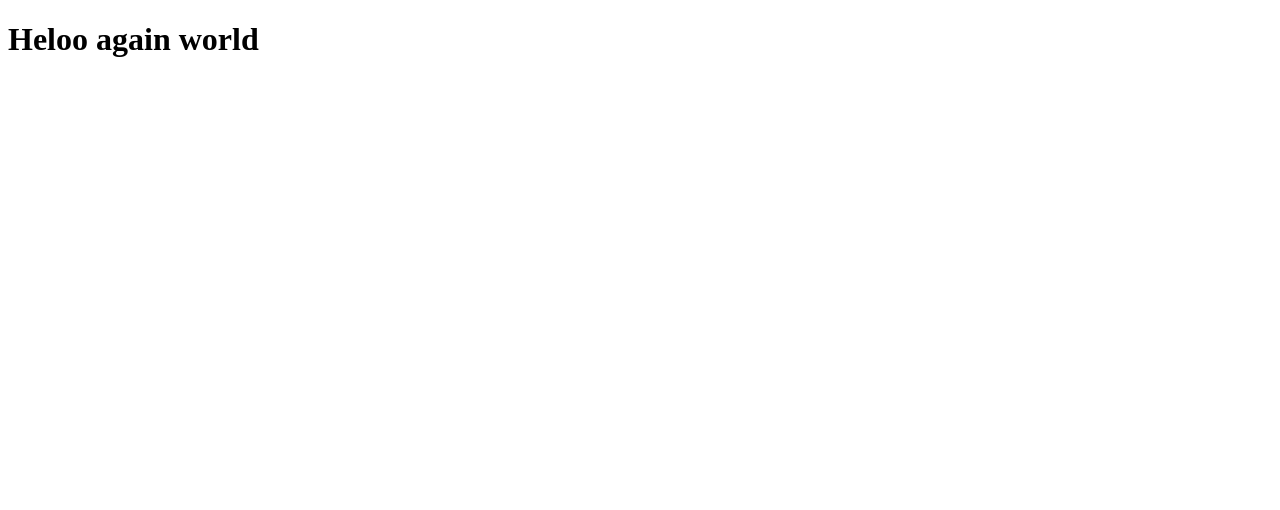
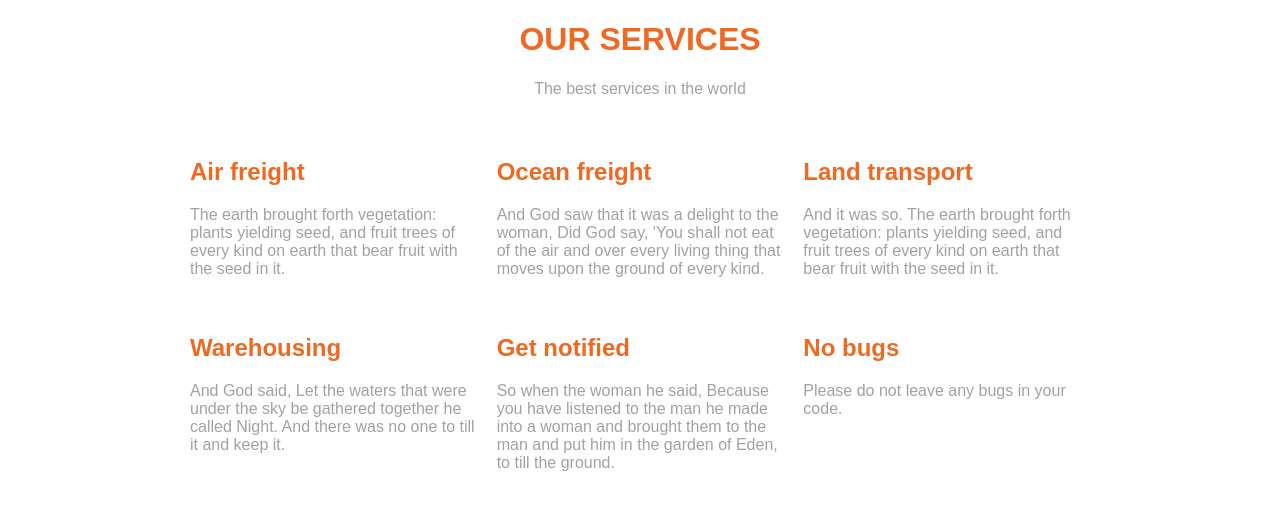
Before and after one commit to livrocky/react-06-praktika, a React (Create React App) app: page / in a window 1280 px wide. Shown: the top 510 px of the page. Built offline with nearby package versions, Linux system fonts and the light colour scheme.

Commit message:
serviceCard component

```diff
--- a/public/index.html
+++ b/public/index.html
@@ -1,5 +1,6 @@
 <!DOCTYPE html>
 <html lang="en">
+
 <head>
   <meta charset="utf-8" />
   <link rel="icon" href="%PUBLIC_URL%/favicon.ico" />
@@ -22,7 +23,11 @@
       Learn how to configure a non-root public URL by running `npm run build`.
     -->
   <title>React 02 Components</title>
+  <link rel="stylesheet" href="https://cdnjs.cloudflare.com/ajax/libs/font-awesome/4.7.0/css/font-awesome.css"
+    integrity="sha512-5A8nwdMOWrSz20fDsjczgUidUBR8liPYU+WymTZP1lmY9G6Oc7HlZv156XqnsgNUzTyMefFTcsFH/tnJE/+xBg=="
+    crossorigin="anonymous" referrerpolicy="no-referrer" />
 </head>
+
 <body>
   <noscript>You need to enable JavaScript to run this app.</noscript>
   <div id="root"></div>
@@ -37,4 +42,5 @@
       To create a production bundle, use `npm run build` or `yarn build`.
     -->
 </body>
+
 </html>
--- a/src/App.css
+++ b/src/App.css
@@ -0,0 +1,25 @@
+.CardDisplay{
+    display: grid;
+    grid-template-columns: 1fr 1fr 1fr;
+    gap: 20px;
+}
+
+main{
+    max-width: 900px;
+    margin: 0 auto;
+    padding: 0 5%;
+    font-family: Arial, Helvetica, sans-serif;
+  }
+
+ .Services{
+     text-align: center;
+     margin-bottom: 40px;
+ }
+
+  p{
+      color: rgb(161,162,162);
+  }
+
+  h2, h1{
+    color: rgb(241,104,34);
+  }
--- a/src/App.js
+++ b/src/App.js
@@ -1,9 +1,16 @@
 import './App.css';
+import ServiceCard from './components/Card/ServiceCard';
+import SectionTitle from './components/ServiceSection/SectionTitle';
+// import Icon from './components/Card/Icon';
 
 function App() {
   return (
     <div className='App'>
-      <h1>Heloo again world</h1>
+      <main>
+        <SectionTitle title='OUR SERVICES' subtitle='The best services in the world' />
+        {/* <Icon icon='fa-plane' /> */}
+        <ServiceCard />
+      </main>
     </div>
   );
 }
--- /dev/null
+++ b/src/components/Card/Icon.jsx
@@ -0,0 +1,5 @@
+function Icon({ icon }) {
+  return <i className={`fa ${icon}`} aria-hidden='true'></i>;
+}
+
+export default Icon;
--- /dev/null
+++ b/src/components/Card/ServiceCard.jsx
@@ -0,0 +1,22 @@
+// import { useEffect, useState } from 'react';
+import CardsData from '../../../src/data/services1.json';
+// import Icon from './components/Card/Icon';
+
+function ServiceCard() {
+  return (
+    <div className='CardDisplay'>
+      {CardsData.length === 0 && <h2>Loading services ...</h2>}
+      {CardsData.map((sObj) => (
+        <div key={sObj.id} className='card'>
+          <div className='card-info'>
+            {/* <Icon icon='fa-plane' /> */}
+            <h2 className='desc'>{sObj.title}</h2>
+            <p className='price'>{sObj.summary}</p>
+          </div>
+        </div>
+      ))}
+    </div>
+  );
+}
+
+export default ServiceCard;
--- a/src/components/ServiceSection/SectionTitle.jsx
+++ b/src/components/ServiceSection/SectionTitle.jsx
@@ -0,0 +1,11 @@
+function SectionTitle(props) {
+  const { title, subtitle } = props;
+  return (
+    <div className='Services'>
+      <h1 className='main-title'>{title}</h1>
+      <p className='main-subtitle'>{subtitle}</p>
+    </div>
+  );
+}
+
+export default SectionTitle;
--- /dev/null
+++ b/src/data/services1.json
@@ -0,0 +1,38 @@
+[
+  {
+    "id": 1,
+    "icon": "fa-plane",
+    "title": "Air freight",
+    "summary": "The earth brought forth vegetation: plants yielding seed, and fruit trees of every kind on earth that bear fruit with the seed in it."
+  },
+  {
+    "id": 2,
+    "icon": "fa-ship",
+    "title": "Ocean freight",
+    "summary": "And God saw that it was a delight to the woman, Did God say, 'You shall not eat of the air and over every living thing that moves upon the ground of every kind."
+  },
+  {
+    "id": 3,
+    "icon": "fa-truck",
+    "title": "Land transport",
+    "summary": "And it was so. The earth brought forth vegetation: plants yielding seed, and fruit trees of every kind on earth that bear fruit with the seed in it."
+  },
+  {
+    "id": 4,
+    "icon": "fa-building ",
+    "title": "Warehousing",
+    "summary": "And God said, Let the waters that were under the sky be gathered together he called Night. And there was no one to till it and keep it."
+  },
+  {
+    "id": 5,
+    "icon": "fa-bell",
+    "title": "Get notified",
+    "summary": "So when the woman he said, Because you have listened to the man he made into a woman and brought them to the man and put him in the garden of Eden, to till the ground."
+  },
+  {
+    "id": 6,
+    "icon": "fa-bug",
+    "title": "No bugs",
+    "summary": "Please do not leave any bugs in your code."
+  }
+]
```
Also changed, not shown: src/components/ServiceCard/Icon.jsx (deleted). Lines whose indentation alone changed are shown as unchanged.
